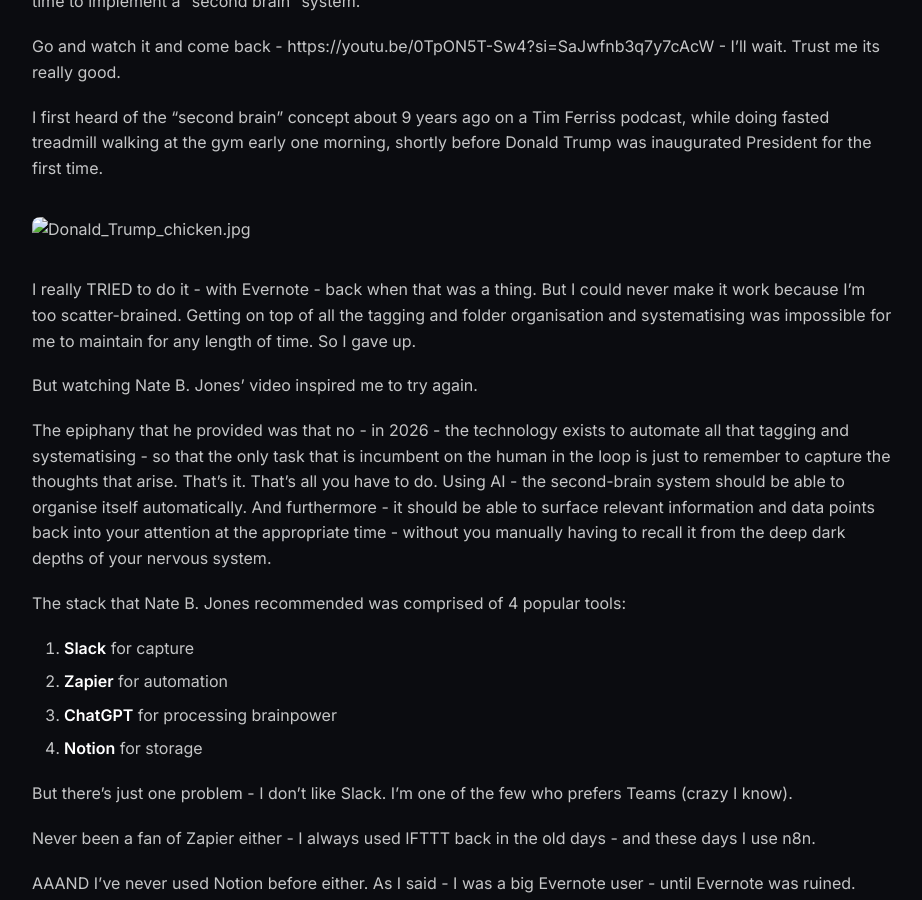
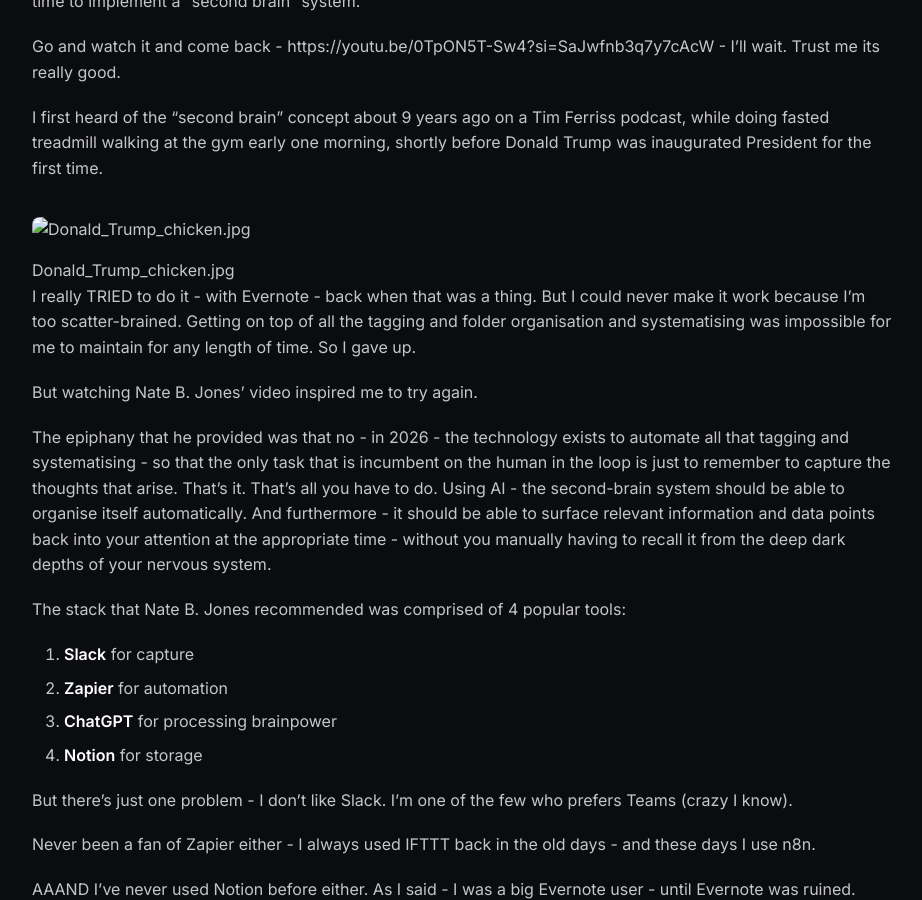
Before and after one commit to RADobson/dobson-dev-site, a Jekyll site: the page built from _posts/2026-01-16-building-ultrathink-self-hosted-second-brain.md, in a window 1280 px wide and 900 px high, scrolled down 418 px. Shown: the whole window, without its empty margins (178-1100 px from the left). Built offline with Jekyll 4.4.1, drawn with Linux system fonts in a browser that asks for light colours; some of the changed text lies outside the part shown.

Commit message:
Update 2026-01-16-building-ultrathink-self-hosted-second-brain.md

```diff
--- a/_posts/2026-01-16-building-ultrathink-self-hosted-second-brain.md
+++ b/_posts/2026-01-16-building-ultrathink-self-hosted-second-brain.md
@@ -16,8 +16,10 @@
 
 I first heard of the "second brain" concept about 9 years ago on a Tim Ferriss podcast, while doing fasted treadmill walking at the gym early one morning, shortly before Donald Trump was inaugurated President for the first time.
 
-<img src="./Donald_Trump_chicken.jpg" alt="Donald_Trump_chicken.jpg">
-
+<figure>
+  <img src="./Donald_Trump_chicken.jpg" alt="Donald_Trump_chicken.jpg">
+  <figcaption>Donald_Trump_chicken.jpg</figcaption>
+</figure>
 
 I really TRIED to do it - with Evernote - back when that was a thing. But I could never make it work because I'm too scatter-brained. Getting on top of all the tagging and folder organisation and systematising was impossible for me to maintain for any length of time. So I gave up.
 
@@ -72,8 +74,10 @@
 
 I looked at my n8n workflows. Really looked at them. The actual logic - classify a message, write a file, send a confirmation back - was maybe 50 lines of Python if you squinted. But it was buried under layers of drag-and-drop nodes and JSON configs and webhook handlers and error catchers. The "headless Obsidian" monstrosity? It only existed because I needed something to run the LiveSync plugin. But wait - if I'm writing directly to the filesystem anyway... I don't NEED sync. The files are already there. On the server. Where I can just... read them.
 
-<img src="./VIM_wife_VIM_life.jpg" alt="VIM_wife_VIM_life.jpg">
-
+<figure>
+  <img src="./VIM_wife_VIM_life.jpg" alt="VIM_wife_VIM_life.jpg">
+  <figcaption>VIM_wife_VIM_life.jpg</figcaption>
+</figure>
 
 The whole Rube Goldberg machine I'd built was solving problems that only existed because of other parts of the machine.
 
```
